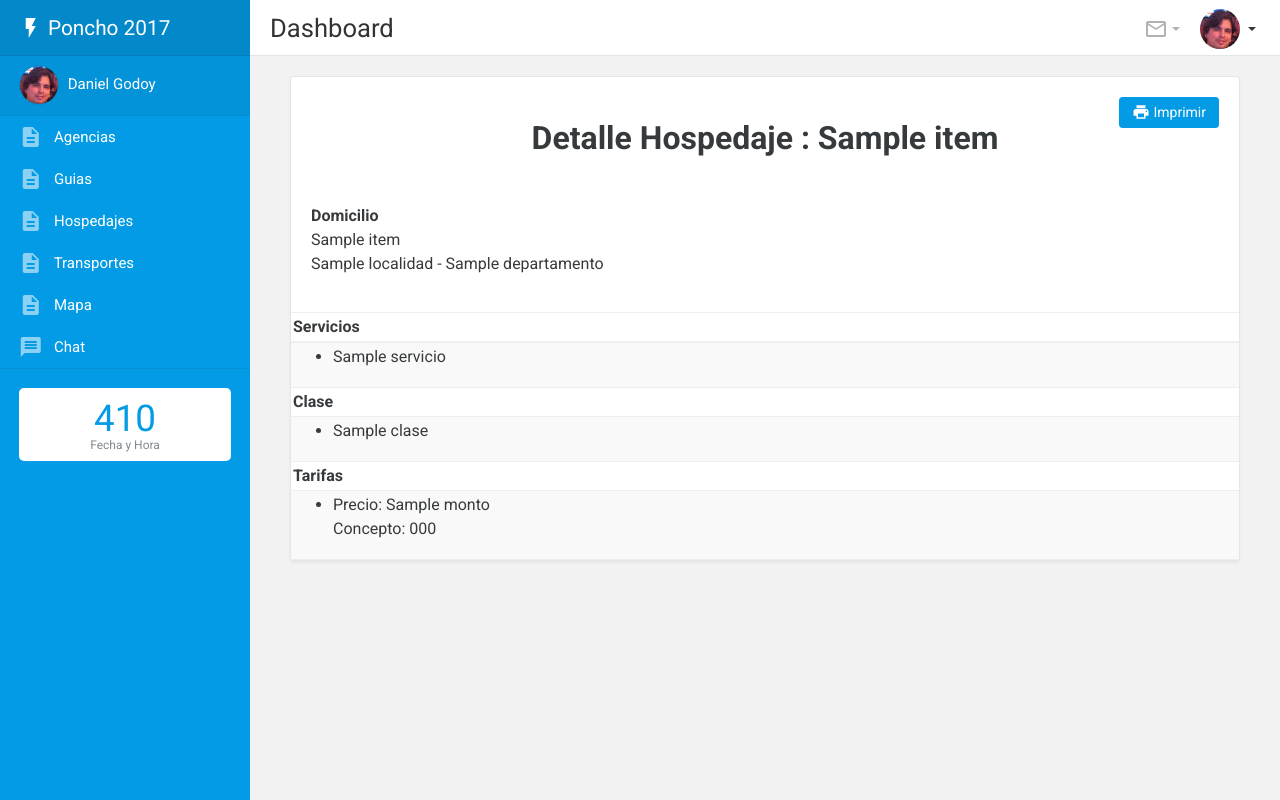
After one commit to jorgecedi/hackaton, a Flask app: page /detalle_hospedaje?id=1 in a window 1280 px wide. The commit adds this page. Run offline with Flask 2, Linux system fonts and the light colour scheme; a database or web service that is not in the repository returns one stand-in record (values such as "Sample title"); data that the repository does not hold is empty; some libraries are stand-ins or nearby versions.

Commit message:
Subiendo detalle de hospedajes

```diff
--- a/app/templates/agencias.html
+++ b/app/templates/agencias.html
@@ -25,7 +25,6 @@
               <td width="10%" > {{agencia.cuit}}</td>
               <td  width="18%" align="center" >
               	<a class="btn btn-warning btn-rounded btn-xs" href=""><i class="material-icons">zoom_in</i></a>
-				<a class="btn btn-info btn-rounded btn-xs" href=""><i class="material-icons">map</i></a>
 				<a class="btn btn-success btn-rounded btn-xs" href="{{agencia.url_certificado_nacional}}" target="_blank"><i class="material-icons">check</i></a>
             </tr>
 
--- /dev/null
+++ b/app/templates/detalle_hospedaje.html
@@ -0,0 +1,101 @@
+{% extends "layout.html" %}
+{% block content %}
+<div class="container-fluid">
+      <div id="invoice">
+<div class="card">
+          <div class="card-button-wrapper">
+            <a href="javascript:window.print()" class="btn btn-primary btn-sm hidden-print">
+              <i class="material-icons md-18">print</i> Imprimir
+            </a>
+
+          </div>
+          <div class="card-block">
+            <h2 class="center m-t-2 m-b-3">
+              <strong>Detalle Hospedaje : {{hospedaje.nombre}}</strong>
+            </h2>
+            <div class="row">
+              <div class="col-xs-6">
+                <p>
+                  <strong>Domicilio</strong>
+                  <br> {{hospedaje.nombre}}                  <br> {{hospedaje.localidad.nombre}} -  {{hospedaje.localidad.departamento}}             </p>
+              </div>
+              <div class="col-xs-6">
+                <p>
+
+                 </p>
+              </div>
+            </div>
+          </div>
+          <table class="table table-striped table-fit">
+            <thead>
+              <tr>
+                <th>
+                  Servicios
+                </th>
+
+              </tr>
+            </thead>
+            <tbody>
+             <tr>
+                <td>
+                    <ul>
+                        {% for s in hospedaje.servicios %}
+                        <li>{{ s }}</li>
+                        {% endfor %}
+                    </ul>
+                </td>
+              </tr>
+              <tr>
+                <th>
+                  Clase
+                </th>
+
+              </tr>
+
+
+             <tr>
+                <td>
+                    <ul>
+
+                        <li>{{hospedaje.clase.nombre }}</li>
+                    </ul>
+                </td>
+              </tr>
+
+                     <tr>
+                <th>
+                  Tarifas
+                </th>
+
+              </tr>
+
+
+             <tr>
+                <td>
+                    <ul>
+                        {% for t in hospedaje.tarifas %}
+                        <li>
+                            <p>
+                                Precio: {{ t.monto }}<br/>
+                                Concepto: {{ t.concepto }}
+                            </p>
+                        </li>
+                        {% endfor %}
+                    </ul>
+                                    </td>
+              </tr>
+
+                        </tbody>
+          </table>
+
+
+
+          </div>
+        </div>
+</div>
+
+
+
+    </div>
+
+{% endblock %}
--- a/app/templates/guias.html
+++ b/app/templates/guias.html
@@ -26,8 +26,6 @@
               <td width="12%" align="center"> {{guia.tipo}}</td>
               <td  width="18%" align="center" >
               	<a class="btn btn-warning btn-rounded btn-xs" href=""><i class="material-icons">zoom_in</i></a>
-				<a class="btn btn-info btn-rounded btn-xs" href=""><i class="material-icons">map</i></a>
-				<a class="btn btn-success btn-rounded btn-xs" href="{{guia.url_certificado_nacional}}" target="_blank" title="certificado nacional"><i class="material-icons" >check</i></a>
             </tr>
 
         {% endfor %}
--- a/app/templates/hospedajes.html
+++ b/app/templates/hospedajes.html
@@ -46,8 +46,7 @@
                     </ul>
                 </td>
                 <td  width="18%" align="center" >
-                    <a class="btn btn-warning btn-rounded btn-xs" href=""><i class="material-icons">zoom_in</i></a>
-                    <a class="btn btn-info btn-rounded btn-xs" href=""><i class="material-icons">map</i></a>
+                    <a class="btn btn-warning btn-rounded btn-xs" href="detalle_hospedaje?id={{hospedaje.id}}"><i class="material-icons">zoom_in</i></a>
                     <a class="btn btn-success btn-rounded btn-xs" href="{{hospedaje.url_certificado_nacional}}" target="_blank"><i class="material-icons">check</i></a>
                 </td>
             </tr>
--- a/app/templates/transportes.html
+++ b/app/templates/transportes.html
@@ -10,7 +10,7 @@
               <td align="center"> Rodados</td>
               <td align="center" > Localidad</td>
               <td align="center" > Correo</td>
-              <td align="center"> CUIT </td>
+              <td align="center"> Telefonos </td>
               <td align="center"> Opciones</td>
             </tr>
           </thead>
@@ -25,8 +25,6 @@
               <td width="10%" > {{transporte.telefonos}}</td>
               <td  width="18%" align="center" >
               	<a class="btn btn-warning btn-rounded btn-xs" href=""><i class="material-icons">zoom_in</i></a>
-				<a class="btn btn-info btn-rounded btn-xs" href=""><i class="material-icons">map</i></a>
-				<a class="btn btn-success btn-rounded btn-xs" href="{{transporte.url_certificado_nacional}}" target="_blank"><i class="material-icons">check</i></a>
             </tr>
 
         {% endfor %}
--- a/app/views.py
+++ b/app/views.py
@@ -34,6 +34,22 @@ def hospedajes():
 
 	return render_template('hospedajes.html',title='Hospedajes Poncho 2017',title_dashboard='Poncho 2017',user='Daniel Godoy',hospedajes=hospedajes)
 
+
+
+
+#Seccion Hospedajes
+@app.route('/detalle_hospedaje',methods=["GET","POST"])
+def detalle_hospedaje():
+	id = request.args.get("id")
+	url = 'https://sgtur.catamarca.gob.ar/api/v1/hospedaje/'
+	hospedaje = requests.get(url+id)
+	hospedaje = hospedaje.json()
+
+	return render_template('detalle_hospedaje.html',title='Detalle Hospedaje Poncho 2017',title_dashboard='Poncho 2017',user='Daniel Godoy',hospedaje=hospedaje)
+
+
+
+
 #Seccion Guias
 @app.route('/guias',methods=["GET","POST"])
 def guias():
```
